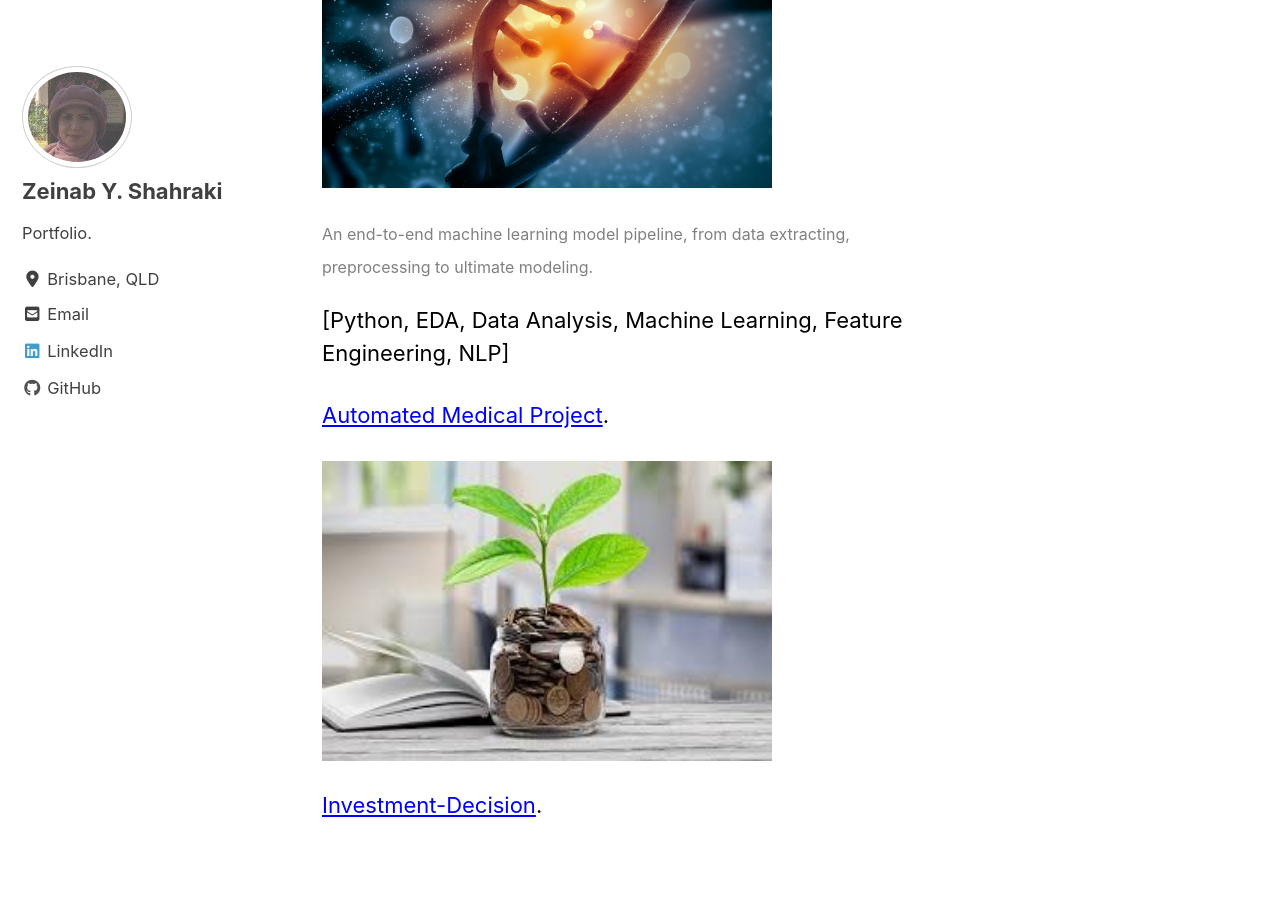
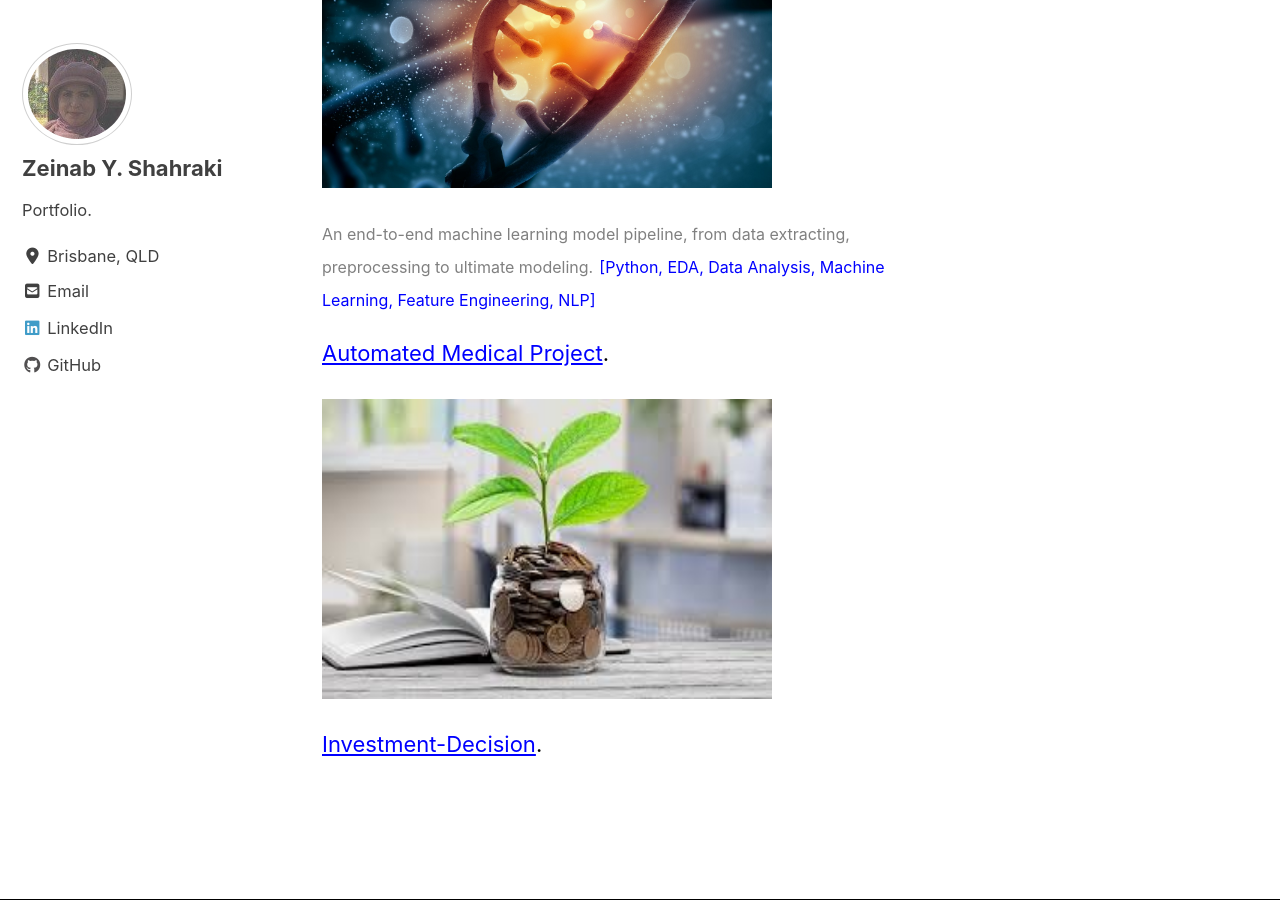
Before and after one commit to z1shahraki/z1shahraki.github.io, a Jekyll site: the page built from _pages/machinelearning.md, in a window 1280 px wide and 900 px high, scrolled down 1765 px. Built offline with Jekyll 4.4.1, drawn with Linux system fonts in a browser that asks for light colours; cached includes are drawn as plain includes; nearby versions of some CDN libraries.

Commit message:
new gith

```diff
--- a/_pages/machinelearning.md
+++ b/_pages/machinelearning.md
@@ -23,7 +23,7 @@
 
 <font size = "3" color="gray">An end-to-end machine learning model pipeline, from data extracting, preprocessing to ultimate modeling.</font>
 
-[Python, EDA, Data Analysis, Machine Learning, Feature Engineering, NLP]
+<font size = "3" color="blue">[Python, EDA, Data Analysis, Machine Learning, Feature Engineering, NLP]</font>
 
 [Automated Medical Project](https://github.com/z1shahraki/Automated-Medical-Project).
 
```
